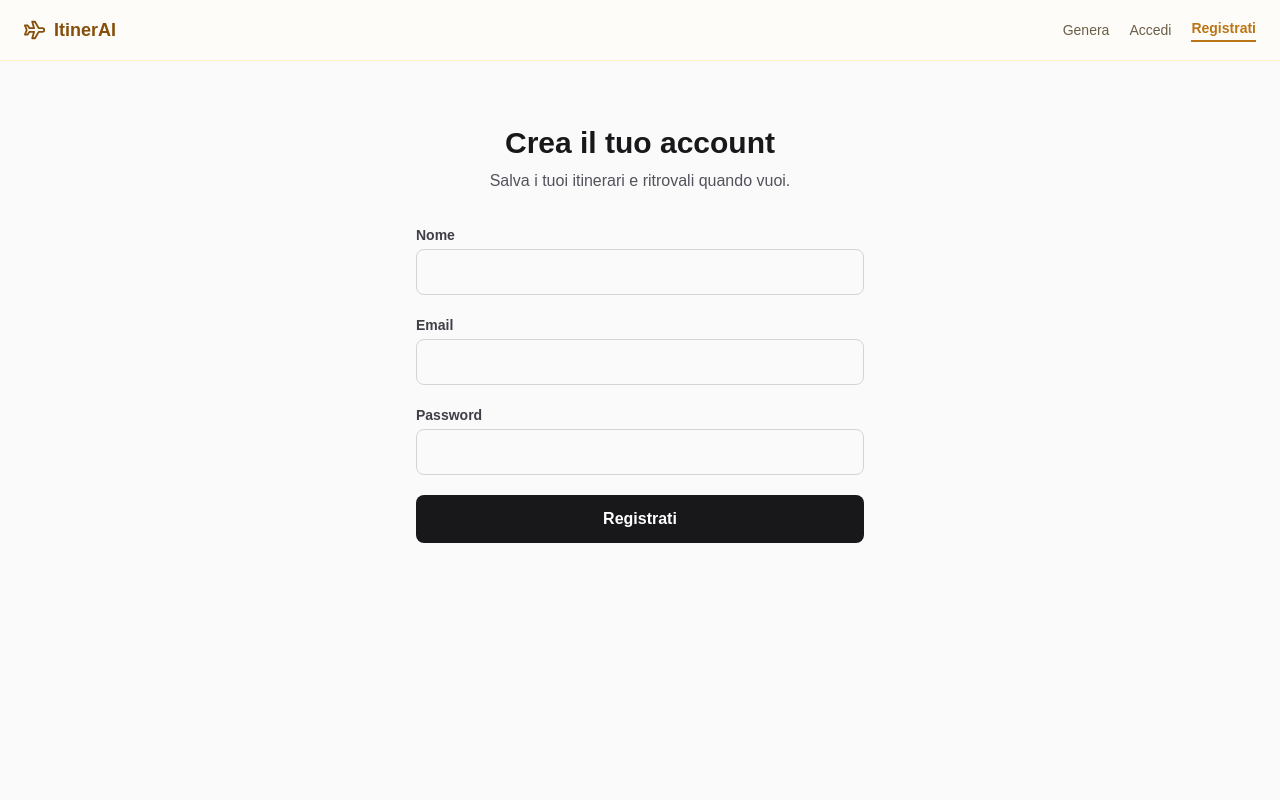
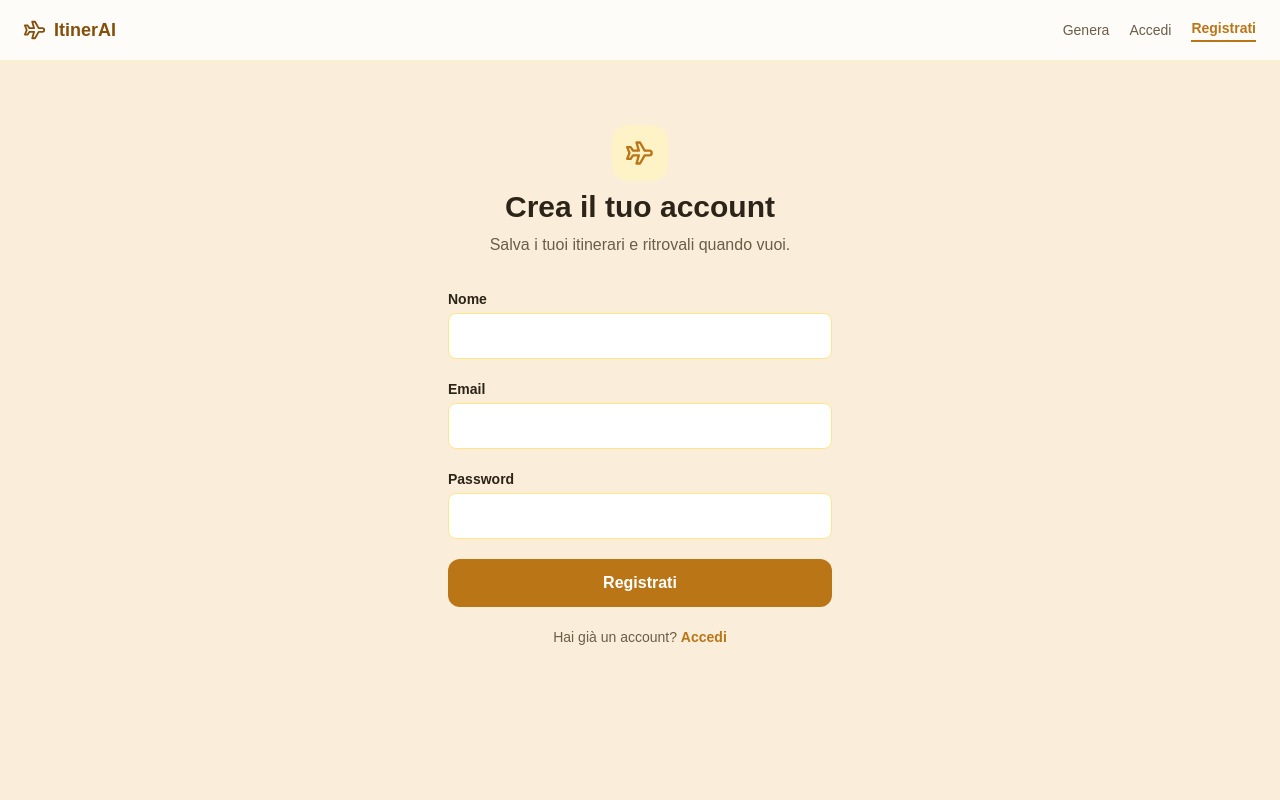
Before and after one commit to DavideB96/ItinerAI, a Next.js app: page /registrati in a window 1280 px wide. Shown: the top 800 px of the page. Built offline with nearby package versions, Linux system fonts and the light colour scheme; no server answers.

Commit message:
Restyling pagine accedi e registrati, link reciproci tra login e registrazione

```diff
--- a/app/accedi/page.js
+++ b/app/accedi/page.js
@@ -2,9 +2,14 @@ import LoginForm from "../components/LoginForm";
 
 export default function AccediPage() {
   return (
-    <main className="flex min-h-screen flex-col items-center bg-zinc-50 px-6 py-16">
-      <h1 className="text-3xl font-bold text-zinc-900">Bentornato</h1>
-      <p className="mt-2 text-zinc-600">Accedi per ritrovare i tuoi itinerari.</p>
+    <main className="flex min-h-screen flex-col items-center bg-background px-6 py-16">
+      <div className="mb-2 flex h-14 w-14 items-center justify-center rounded-2xl bg-amber-100">
+        <svg xmlns="http://www.w3.org/2000/svg" width="28" height="28" viewBox="0 0 24 24" fill="none" stroke="#ba7517" strokeWidth="2" strokeLinecap="round" strokeLinejoin="round">
+          <path d="M16 10h4a2 2 0 0 1 0 4h-4l-4 7h-3l2-7H6l-2 3H1l2-5-2-5h3l2 3h5l-2-7h3z" />
+        </svg>
+      </div>
+      <h1 className="text-3xl font-bold text-foreground">Bentornato</h1>
+      <p className="mt-2 text-muted">Accedi per ritrovare i tuoi itinerari.</p>
       <LoginForm />
     </main>
   );
--- a/app/components/LoginForm.jsx
+++ b/app/components/LoginForm.jsx
@@ -3,6 +3,7 @@
 import { useState } from "react";
 import { signIn } from "next-auth/react";
 import { useRouter } from "next/navigation";
+import Link from "next/link";
 
 export default function LoginForm() {
   const [form, setForm] = useState({ email: "", password: "" });
@@ -35,47 +36,33 @@ export default function LoginForm() {
     }
   }
 
+  const inputClass = "mt-1 w-full rounded-lg border border-amber-200 bg-surface px-4 py-2.5 text-foreground focus:outline-none focus:ring-2 focus:ring-accent";
+  const labelClass = "block text-sm font-semibold text-foreground";
+
   return (
-    <form onSubmit={handleSubmit} className="mt-8 w-full max-w-md space-y-5 text-left">
+    <form onSubmit={handleSubmit} className="mt-8 w-full max-w-sm space-y-5 text-left">
       <div>
-        <label htmlFor="email" className="block text-sm font-semibold text-zinc-700">
-          Email
-        </label>
-        <input
-          id="email"
-          name="email"
-          type="email"
-          required
-          value={form.email}
-          onChange={handleChange}
-          className="mt-1 w-full rounded-lg border border-zinc-300 px-4 py-2.5 focus:outline-none focus:ring-2 focus:ring-zinc-500"
-        />
+        <label htmlFor="email" className={labelClass}>Email</label>
+        <input id="email" name="email" type="email" required value={form.email} onChange={handleChange} className={inputClass} />
       </div>
 
       <div>
-        <label htmlFor="password" className="block text-sm font-semibold text-zinc-700">
-          Password
-        </label>
-        <input
-          id="password"
-          name="password"
-          type="password"
-          required
-          value={form.password}
-          onChange={handleChange}
-          className="mt-1 w-full rounded-lg border border-zinc-300 px-4 py-2.5 focus:outline-none focus:ring-2 focus:ring-zinc-500"
-        />
+        <label htmlFor="password" className={labelClass}>Password</label>
+        <input id="password" name="password" type="password" required value={form.password} onChange={handleChange} className={inputClass} />
       </div>
 
-      <button
-        type="submit"
-        disabled={loading}
-        className="w-full rounded-lg bg-zinc-900 py-3 font-semibold text-white hover:bg-zinc-700 disabled:opacity-50"
-      >
+      <button type="submit" disabled={loading} className="w-full rounded-xl bg-accent py-3 font-semibold text-white transition-colors hover:bg-accent-hover disabled:opacity-50">
         {loading ? "Accesso..." : "Accedi"}
       </button>
 
       {error && <p className="text-sm font-medium text-red-700">{error}</p>}
+
+      <p className="text-center text-sm text-muted">
+        Non hai un account?{" "}
+        <Link href="/registrati" className="font-semibold text-accent transition-colors hover:text-accent-hover">
+          Registrati
+        </Link>
+      </p>
     </form>
   );
 }
--- a/app/components/RegisterForm.jsx
+++ b/app/components/RegisterForm.jsx
@@ -1,6 +1,7 @@
 "use client";
 
 import { useState } from "react";
+import Link from "next/link";
 
 export default function RegisterForm() {
   const [form, setForm] = useState({ name: "", email: "", password: "" });
@@ -32,70 +33,42 @@ export default function RegisterForm() {
     setLoading(false);
   }
 
+  const inputClass = "mt-1 w-full rounded-lg border border-amber-200 bg-surface px-4 py-2.5 text-foreground focus:outline-none focus:ring-2 focus:ring-accent";
+  const labelClass = "block text-sm font-semibold text-foreground";
+
   return (
-    <form onSubmit={handleSubmit} className="mt-8 w-full max-w-md space-y-5 text-left">
+    <form onSubmit={handleSubmit} className="mt-8 w-full max-w-sm space-y-5 text-left">
       <div>
-        <label htmlFor="name" className="block text-sm font-semibold text-zinc-700">
-          Nome
-        </label>
-        <input
-          id="name"
-          name="name"
-          type="text"
-          value={form.name}
-          onChange={handleChange}
-          className="mt-1 w-full rounded-lg border border-zinc-300 px-4 py-2.5 focus:outline-none focus:ring-2 focus:ring-zinc-500"
-        />
+        <label htmlFor="name" className={labelClass}>Nome</label>
+        <input id="name" name="name" type="text" value={form.name} onChange={handleChange} className={inputClass} />
       </div>
 
       <div>
-        <label htmlFor="email" className="block text-sm font-semibold text-zinc-700">
-          Email
-        </label>
-        <input
-          id="email"
-          name="email"
-          type="email"
-          required
-          value={form.email}
-          onChange={handleChange}
-          className="mt-1 w-full rounded-lg border border-zinc-300 px-4 py-2.5 focus:outline-none focus:ring-2 focus:ring-zinc-500"
-        />
+        <label htmlFor="email" className={labelClass}>Email</label>
+        <input id="email" name="email" type="email" required value={form.email} onChange={handleChange} className={inputClass} />
       </div>
 
       <div>
-        <label htmlFor="password" className="block text-sm font-semibold text-zinc-700">
-          Password
-        </label>
-        <input
-          id="password"
-          name="password"
-          type="password"
-          required
-          minLength={8}
-          value={form.password}
-          onChange={handleChange}
-          className="mt-1 w-full rounded-lg border border-zinc-300 px-4 py-2.5 focus:outline-none focus:ring-2 focus:ring-zinc-500"
-        />
+        <label htmlFor="password" className={labelClass}>Password</label>
+        <input id="password" name="password" type="password" required minLength={8} value={form.password} onChange={handleChange} className={inputClass} />
       </div>
 
-      <button
-        type="submit"
-        disabled={loading}
-        className="w-full rounded-lg bg-zinc-900 py-3 font-semibold text-white hover:bg-zinc-700 disabled:opacity-50"
-      >
+      <button type="submit" disabled={loading} className="w-full rounded-xl bg-accent py-3 font-semibold text-white transition-colors hover:bg-accent-hover disabled:opacity-50">
         {loading ? "Registrazione..." : "Registrati"}
       </button>
 
       {message && (
-        <p
-          className={`text-sm font-medium ${
-            message.type === "ok" ? "text-green-700" : "text-red-700"
-          }`}
-        >
+        <p className={`text-sm font-medium ${message.type === "ok" ? "text-green-700" : "text-red-700"}`}>
           {message.text}
         </p>
       )}
+
+      <p className="text-center text-sm text-muted">
+        Hai già un account?{" "}
+        <Link href="/accedi" className="font-semibold text-accent transition-colors hover:text-accent-hover">
+          Accedi
+        </Link>
+      </p>
     </form>
   );
 }
--- a/app/registrati/page.js
+++ b/app/registrati/page.js
@@ -2,9 +2,14 @@ import RegisterForm from "../components/RegisterForm";
 
 export default function RegistratiPage() {
   return (
-    <main className="flex min-h-screen flex-col items-center bg-zinc-50 px-6 py-16">
-      <h1 className="text-3xl font-bold text-zinc-900">Crea il tuo account</h1>
-      <p className="mt-2 text-zinc-600">Salva i tuoi itinerari e ritrovali quando vuoi.</p>
+    <main className="flex min-h-screen flex-col items-center bg-background px-6 py-16">
+      <div className="mb-2 flex h-14 w-14 items-center justify-center rounded-2xl bg-amber-100">
+        <svg xmlns="http://www.w3.org/2000/svg" width="28" height="28" viewBox="0 0 24 24" fill="none" stroke="#ba7517" strokeWidth="2" strokeLinecap="round" strokeLinejoin="round">
+          <path d="M16 10h4a2 2 0 0 1 0 4h-4l-4 7h-3l2-7H6l-2 3H1l2-5-2-5h3l2 3h5l-2-7h3z" />
+        </svg>
+      </div>
+      <h1 className="text-3xl font-bold text-foreground">Crea il tuo account</h1>
+      <p className="mt-2 text-muted">Salva i tuoi itinerari e ritrovali quando vuoi.</p>
       <RegisterForm />
     </main>
   );
```
